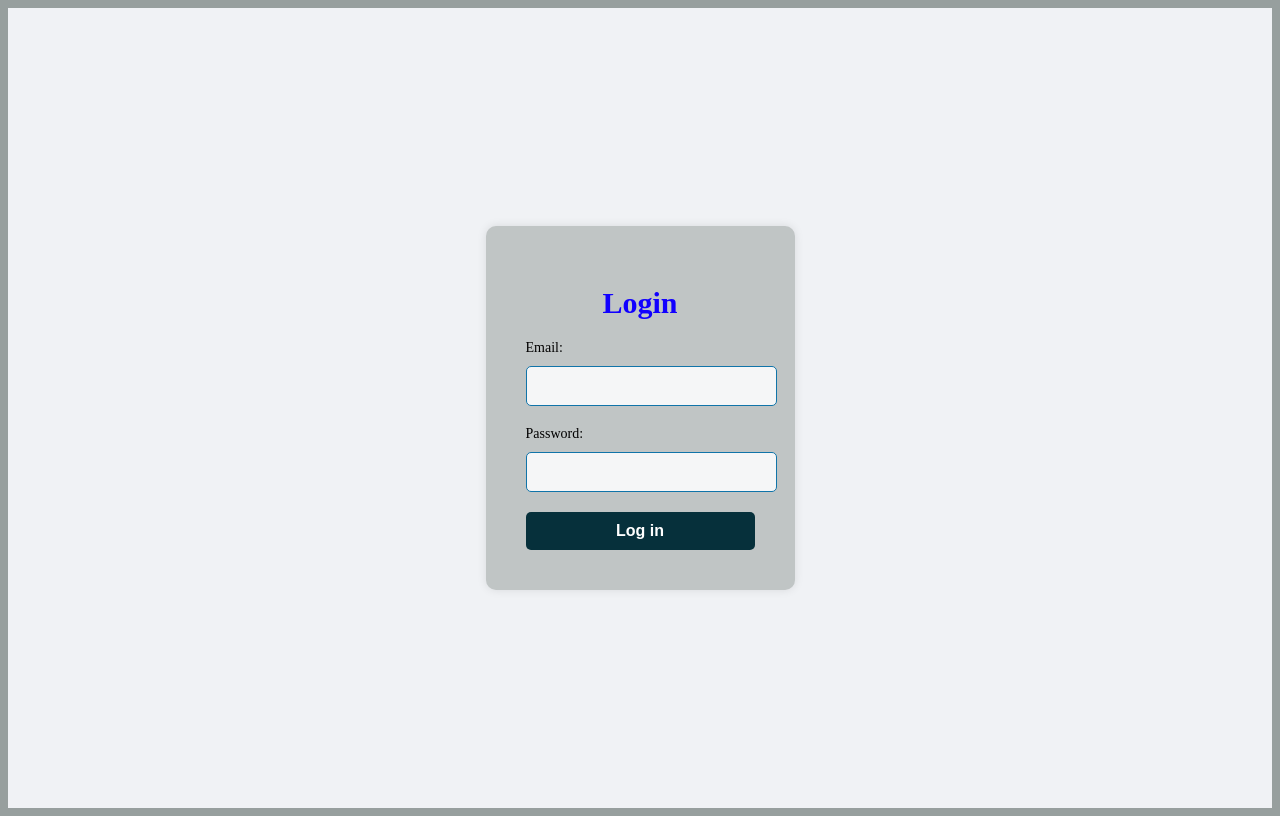
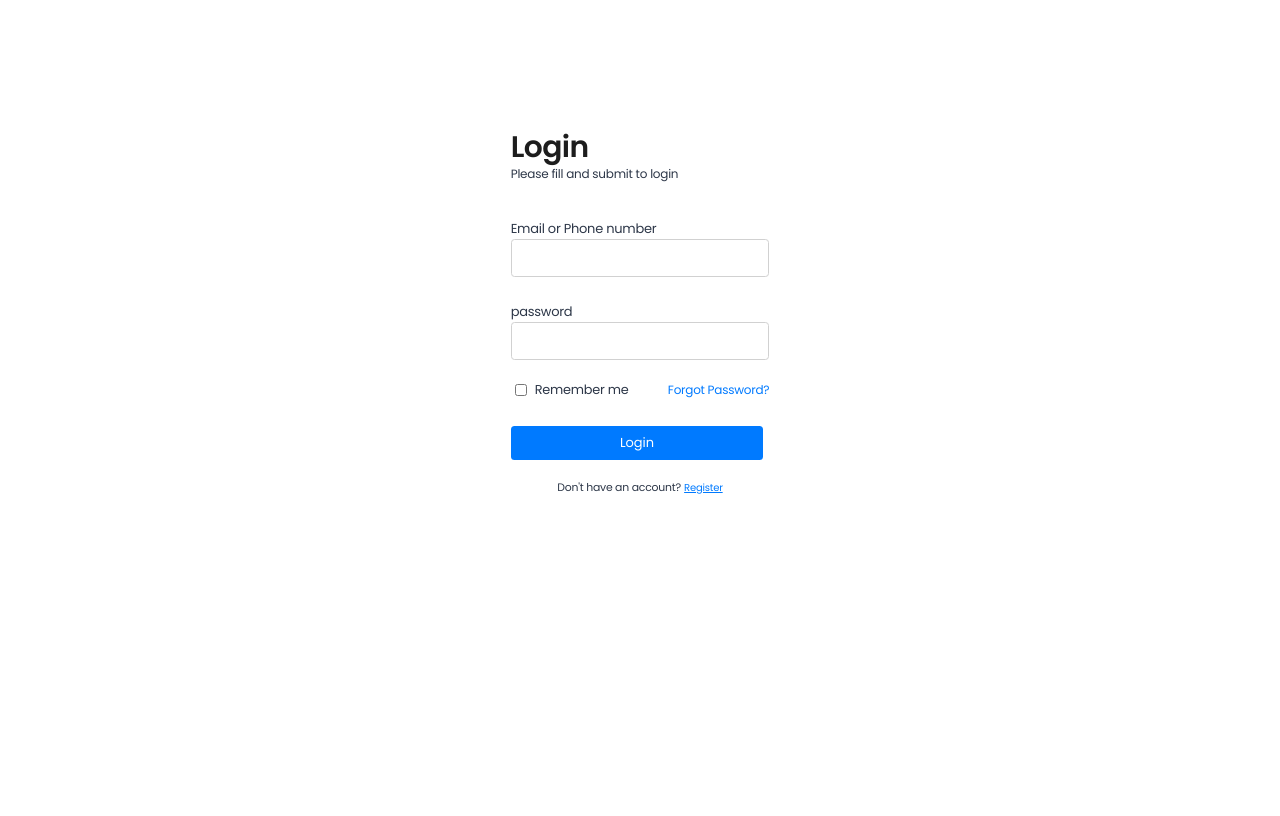
Before and after one commit to iamjayenmthakuri/fetchingapp, a Next.js app: page / in a window 1280 px wide. Built offline with nearby package versions, Linux system fonts and the light colour scheme.

Commit message:
login design

```diff
--- a/src/pages/index.js
+++ b/src/pages/index.js
@@ -1,5 +1,7 @@
 import { useEffect, useState } from "react";
 import { useRouter } from "next/router";
+import Head from "next/head";
+import Link from "next/link";
 import styles from "../styles/loginpage.module.css";
 
 const LoginPage = () => {
@@ -40,38 +42,71 @@ const LoginPage = () => {
   }, [router]);
 
   return (
-    <div className={styles.container}>
+    <>
+      <Head>
+        <title>Login Page</title>
+        <meta name="description" content="Login in with our App" />
+        <meta name="viewport" content="width=device-width, initial-scale=1" />
+      </Head>
+      <section className={styles.loginsection}>
+        <div>
+          <div>
+            <h1 className={styles.heading}>Login</h1>
+            <p className={styles.description}>
+              Please fill and submit to login{" "}
+            </p>
+          </div>
           <form onSubmit={handleLogin} className={styles.form}>
-        <h1 className={styles.h1}>Login </h1>
-        <div>
-          <label className={styles.label} htmlFor="email">
-            Email:
-          </label>
+            <div className={styles.formLogin}>
+              <label htmlFor="email">
+                Email or Phone number
                 <input
-            className={styles.input}
-            type="email"
+                  type="text"
                   id="email"
                   value={email}
                   onChange={(event) => setEmail(event.target.value)}
                 />
-        </div>
-        <div>
-          <label className={styles.label} htmlFor="password">
-            Password:
               </label>
+              <label htmlFor="password">
+                password{" "}
                 <input
-            className={styles.input}
                   type="password"
                   id="password"
                   value={password}
                   onChange={(event) => setPassword(event.target.value)}
                 />
+              </label>
             </div>
-        <button className={styles.button} type="submit" onClick={handleSubmit}>
-          Log in
+          </form>
+          <div className={styles.rem}>
+            <div>
+              <input type="checkbox" className={styles.checkbox} />
+              <span>Remember me</span>{" "}
+            </div>
+            <div>
+              <Link href="/forget" legacyBehavior>
+                <a className={styles.link}>Forgot Password?</a>
+              </Link>
+            </div>
+          </div>
+          <div className={styles.mainbutton}>
+            <button
+              className={styles.loginButton}
+              type="submit"
+              onClick={handleSubmit}
+            >
+              Login{" "}
             </button>
-      </form>
           </div>
+          <div className={styles.loginreference}>
+            Don't have an account?
+            <Link href="/signup" legacyBehavior>
+              <a className={styles.register}>Register</a>
+            </Link>
+          </div>
+        </div>
+      </section>
+    </>
   );
 };
 
--- a/src/styles/globals.css
+++ b/src/styles/globals.css
@@ -1,5 +1,9 @@
+@import url("https://fonts.googleapis.com/css2?family=Poppins:wght@100;200;300;400;500;600;700;800;900&display=swap");
+* {
+  font-family: "Poppins", sans-serif;
+}
+
 body {
-  background-color: #979f9e;
   position: relative;
 }
 .main {
@@ -59,7 +63,7 @@ body {
 .thumbnails {
   width: 100%;
   height: 100px;
-  object-fit:cover;
+  object-fit: cover;
   border-radius: 5px;
 }
 .h1 {
@@ -122,7 +126,7 @@ body {
   margin: 0 0px 20px 0;
   box-shadow: 0 3px 5px rgba(0, 0, 0, 0.2);
 }
-.heading-playlist{
+.heading-playlist {
   text-decoration: underline;
   color: #130202;
   font-style: italic;
@@ -136,7 +140,6 @@ body {
   border-radius: 2px;
   margin: 0 0px 10px 0;
   box-shadow: 0 3px 5px rgba(0, 0, 0, 0.2);
-
 }
 .button {
   width: auto;
@@ -151,13 +154,12 @@ body {
   transition: all 0.2s ease-in-out;
 }
 
-
 .my-playlist-heading span {
   display: flex;
   align-items: center;
   margin-left: 10px;
 }
-.error .spans{
+.error .spans {
   color: #615f71;
   font-size: large;
   font-weight: bold;
@@ -180,7 +182,6 @@ body {
   padding: 20px;
   font-size: 25px;
   text-decoration: underline;
-
 }
 .error a {
   font-size: 18px;
@@ -193,7 +194,7 @@ body {
 }
 .loading:after {
   content: " ";
-  display:block;
+  display: block;
   border-radius: 90%;
   width: 10px;
   height: 10px;
--- a/src/styles/loginpage.module.css
+++ b/src/styles/loginpage.module.css
@@ -1,58 +1,188 @@
-.container {
+.section,
+.loginsection {
   display: flex;
   justify-content: center;
   align-items: center;
-    height: 100vh;
-    background-color: #f0f2f5;
 }
 
-  .form {
+.heading {
+  font-style: normal;
+  font-weight: 600;
+  font-size: 29.7568px;
+  letter-spacing: -0.02em;
+  color: #1d1d1d;
+}
+.description {
+  font-style: normal;
+  font-weight: 400px;
+  font-size: 12px;
+  margin-top: -28px;
+  letter-spacing: -0.02em;
+  color: #2d3748;
+}
+.formDiv,
+.formLogin {
   display: flex;
-    flex-direction: column;
-    align-items: center;
-    background-color: #c0c5c5;
-    padding: 40px;
-    border-radius: 10px;
-    box-shadow: 0px 0px 10px rgba(0, 0, 0, 0.1);
+  flex-wrap: wrap;
+  gap: 25px;
+  margin-top: 35.75px;
 }
 
-  .h1 {
-    margin-bottom: 20px;
-    font-size: 30px;
-    font-weight: 600;
-    color: rgb(17, 0, 255);
+.form label {
+  display: grid;
+  font-style: normal;
+  font-weight: 400px;
+  font-size: 13px;
+  line-height: 20px;
+  letter-spacing: -0.02em;
+  color: #2d3748;
+}
+.form label span {
+  font-size: 9px;
+  display: flex;
+}
+.form input {
+  width: 252.6px;
+  height: 33.87px;
+  border-radius: 3.52799px;
+  border: 0.705598px solid #d1d1d1;
+}
+.rem {
+  display: flex;
+  align-items: center;
+  justify-content: space-between;
+  height: 50px;
+}
+.rem input,
+.terms input {
+  box-sizing: border-box;
+  width: 15.11px;
+  height: 45.11px;
+  border: 0.705598px solid #d1d1d1;
+  border-radius: 1.4112px;
+}
+.rem div,
+.terms div {
+  display: flex;
+  align-items: center;
+  justify-content: center;
+  letter-spacing: -0.02em;
+  color: #2d3748;
+  margin-top: 20px;
 }
 
-  .label {
-    display: block;
-    margin-bottom: 10px;
-    font-size: 14px;
-    font-weight: 500;
+.rem span,
+.terms p {
+  font-style: normal;
+  font-weight: 400px;
+  font-size: 12.87838px;
+  margin-left: 5px;
+}
+.rem div,
+.terms p {
+  font-style: normal;
+  font-weight: 400px;
+  font-size: 12.87838px;
+  text-align: right;
+  letter-spacing: -0.02em;
+  color: #2d3748;
+  margin-top: 10px;
+}
+.terms {
+  letter-spacing: -0.02em;
+  display: flex;
+  justify-content: left;
+  align-items: center;
 }
 
-  .input {
-    width: 100%;
-    padding: 10px;
-    margin-bottom: 20px;
-    font-size: 16px;
-    border: 1px solid #1074a9;
-    border-radius: 5px;
-    background-color: #f5f6f7;
+.rem a,
+.terms a {
+  color: #007aff;
+  text-decoration: none;
+}
+.button {
+  display: flex;
+  justify-content: space-between;
+}
+.createButton {
+  height: 33.87px;
+  width: 252.6px;
+  border: none;
+  background: #007aff;
+  border-radius: 3.52799px;
+  font-size: 13px;
+  color: #ffffff;
+}
+.googleButton {
+  height: 33.87px;
+  width: 252.6px;
+  border: none;
+  background: #2d3748;
+  border-radius: 3.52799px;
+  font-size: 13px;
+  color: #ffffff;
+}
+.reference {
+  font-style: normal;
+  font-weight: 400px;
+  font-size: 12.87838px;
+  letter-spacing: -0.02em;
+  color: #2d3748;
+  margin-top: 20px;
+  display: flex;
+  justify-content: center;
+  align-items: center;
+}
+.reference a {
+  color: #007aff;
+  text-decoration: underline;
+  margin-left: 0.2rem;
+}
+/* login */
+.loginsection {
+  margin-top: 100px;
 }
 
-  .button {
-    width: 100%;
-    padding: 10px;
-    font-size: 16px;
-    font-weight: 600;
+.rem .checkbox {
+  box-sizing: border-box;
+  width: 12.11px;
+  height: 12.11px;
+  border: 0.705598px solid #d1d1d1;
+  border-radius: 1.4112px;
+}
+.formLogin {
+  flex-direction: column;
+  justify-content: right;
+}
+.link {
+  font-size: 12px;
+}
+.mainbutton {
+  margin-top: 1rem;
+}
+.loginButton {
+  height: 33.87px;
+  width: 252.6px;
+  border: none;
+  background: #007aff;
+  border-radius: 3.52799px;
+  font-size: 13px;
   color: #ffffff;
-    background-color: #06303b;
-    border: none;
-    border-radius: 5px;
-    cursor: pointer;
-    transition: all 0.2s ease-in-out;
 }
-
-  .button:hover {
-    background-color: #088222;
+.register {
+  color: #007aff;
+  text-decoration: underline;
+  font-size: 10px;
+  margin-left: 0.2rem;
 }
+.loginreference {
+  font-style: normal;
+  font-weight: 400px;
+  font-size: 10.87838px;
+  letter-spacing: -0.02em;
+  color: #2d3748;
+  margin-top: 20px;
+  display: flex;
+  justify-content: center;
+  align-items: center;
+}
```
Lines whose indentation alone changed are shown as unchanged.
